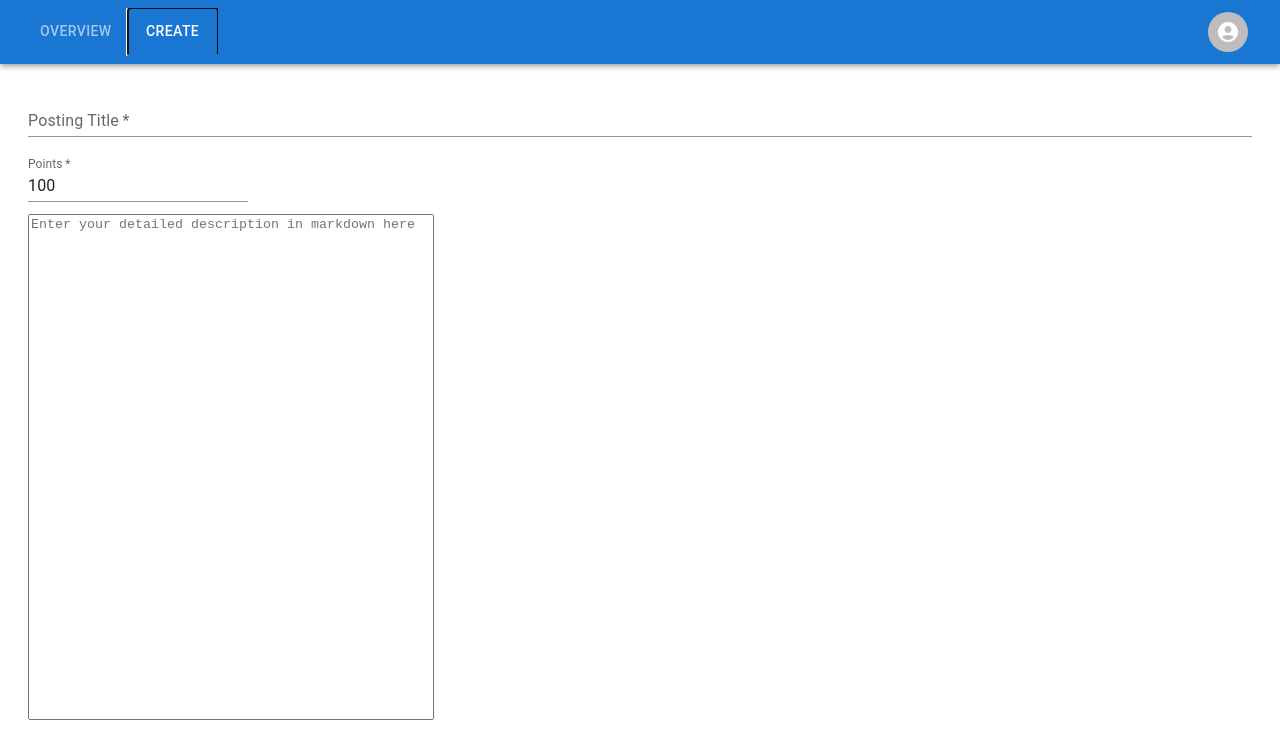
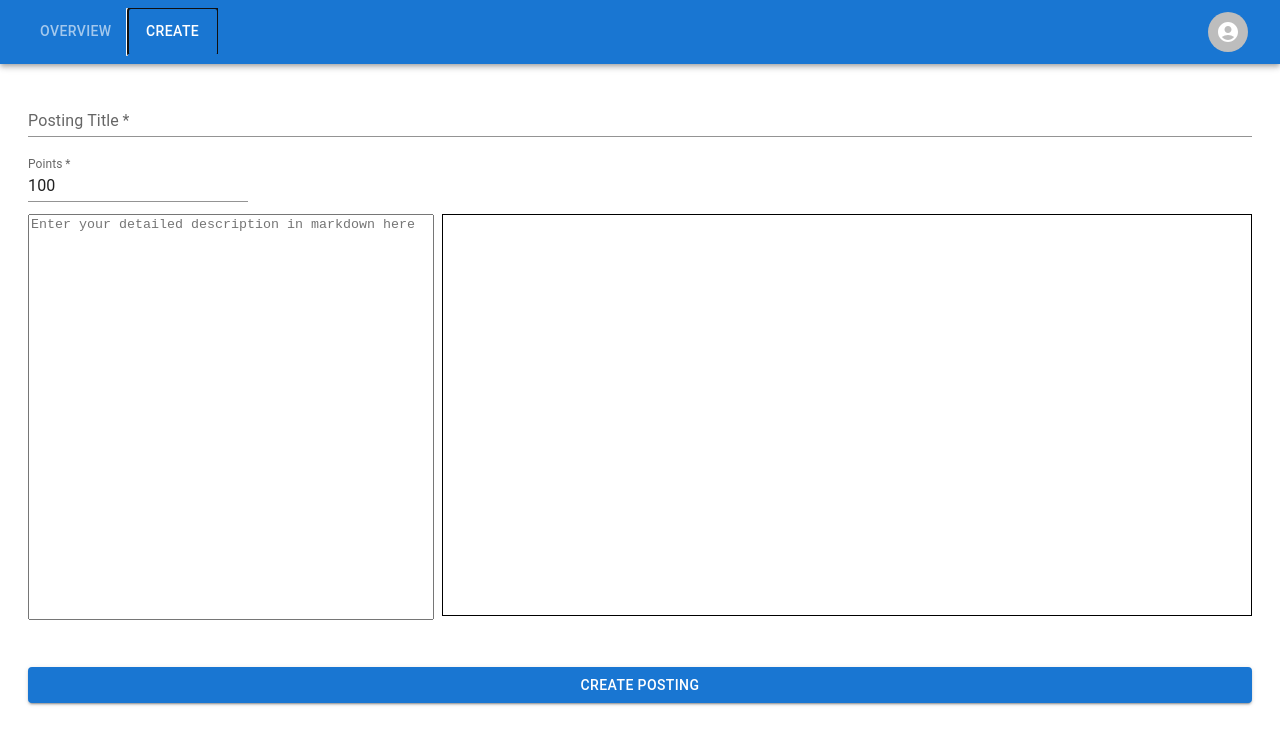
Before and after one commit to cs489-project/frontend, a React (Vite) app: page /org/dashboard in a window 1280 px wide. Both pictures are taken after a click on the tab "CREATE". Shown: the top 744 px of the page. Built offline with nearby package versions, Linux system fonts and the light colour scheme.

Commit message:
add submit button

```diff
--- a/src/components/MarkdownWrapper.tsx
+++ b/src/components/MarkdownWrapper.tsx
@@ -8,7 +8,7 @@ type Props = {
 }
 
 export default function MarkdownWrapper(props: Props) {
-    return <div className="markdown-body" style={{ height: props.maxHeight || 500, overflow: "auto" }}>
+    return <div className="markdown-body" style={{ height: props.maxHeight || 400, overflow: "auto", border: "1px solid black" }}>
         <ReactMarkdown rehypePlugins={[rehypeSanitize]}>
             {props.value}
         </ReactMarkdown>
--- a/src/components/PostingBuilder.tsx
+++ b/src/components/PostingBuilder.tsx
@@ -1,13 +1,21 @@
-import { TextField } from "@mui/material";
+import { Button, TextField } from "@mui/material";
 import { useState } from "react";
 import MarkdownWrapper from "./MarkdownWrapper";
 
+const INITIAL_STATE = {
+    title: "",
+    description: "",
+    points: 100
+};
+
 export default function PostingBuilder() {
-    const [form, setForm] = useState({
-        title: "",
-        description: "",
-        points: 100
-    });
+    const [form, setForm] = useState({ ...INITIAL_STATE });
+
+    const handleSubmit = (e: React.MouseEvent<HTMLButtonElement, MouseEvent>) => {
+        e.preventDefault();
+        // TODO: CALL API
+        setForm({ ...INITIAL_STATE });
+    }
 
     return <div style={{ padding: 12 }}>
         <form>
@@ -35,7 +43,7 @@ export default function PostingBuilder() {
             </div>
             <div style={{ display: "flex", justifyContent: "space-between" }}>
                 <textarea
-                    style={{ resize: "none", width: 400, height: 500 }}
+                    style={{ resize: "none", width: 400, height: 400 }}
                     placeholder="Enter your detailed description in markdown here"
                     value={form.description}
                     required
@@ -45,6 +53,8 @@ export default function PostingBuilder() {
                     <MarkdownWrapper value={form.description}></MarkdownWrapper>
                 </div>
             </div>
+            <br />
+            <Button fullWidth variant="contained" type="submit" onClick={handleSubmit}>Create Posting</Button>
         </form>
     </div>
 }
```
